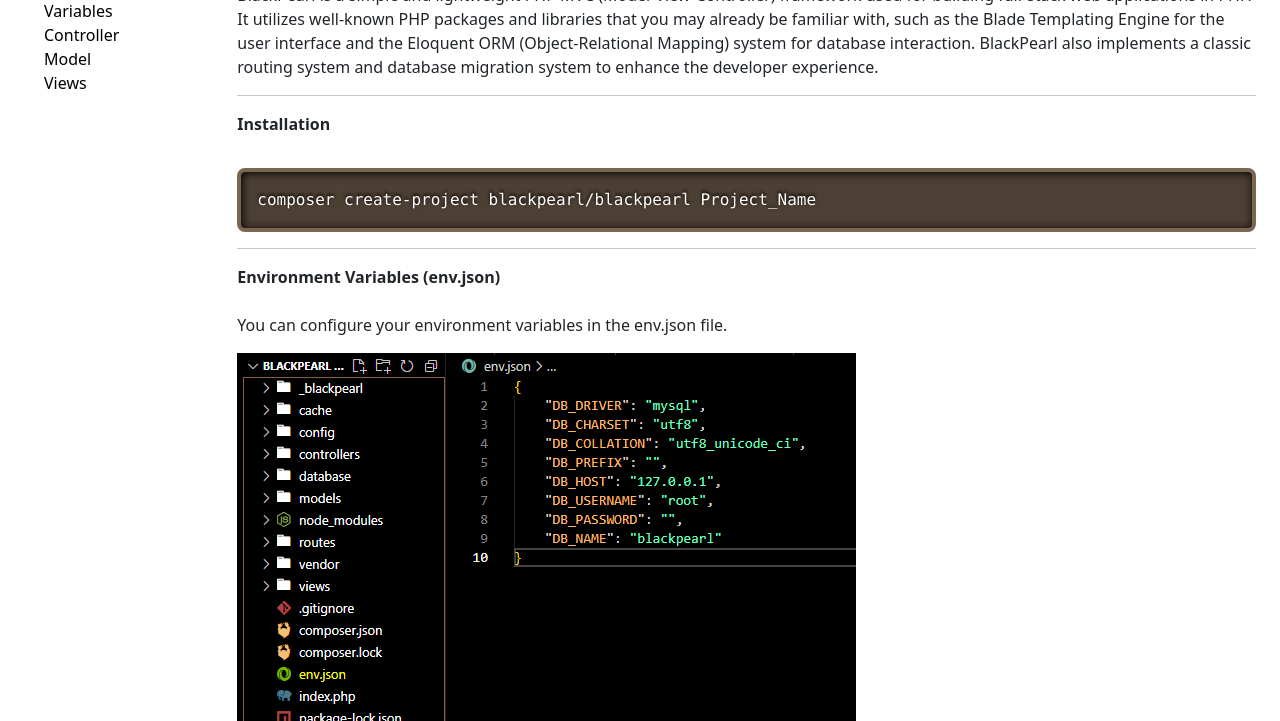
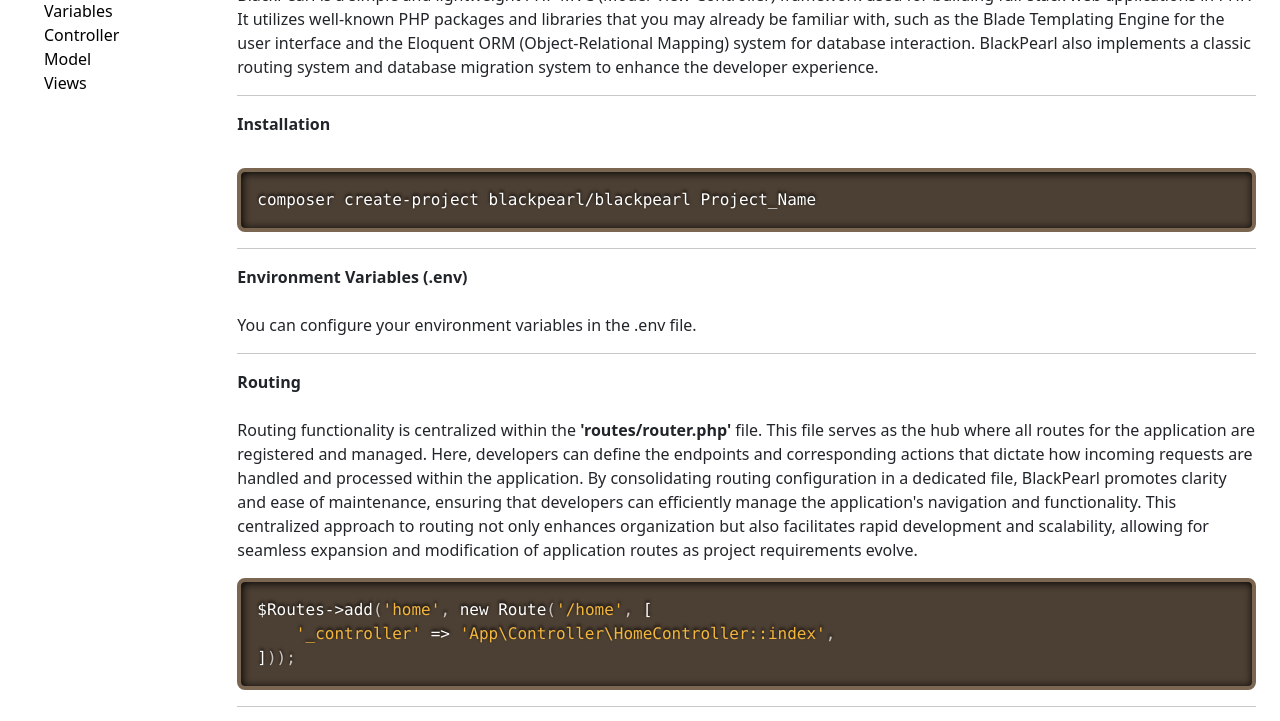
Before and after one commit to mjespelita/mjblackpearl, a plain HTML site: page index.html in a window 1280 px wide. Shown: the part 225-946 px from the top of the page. Drawn offline with Linux system fonts and the light colour scheme.

Commit message:
remove env.json

```diff
--- a/index.html
+++ b/index.html
@@ -56,11 +56,10 @@
                         <b id="installation">Installation</b> <br> <br>
 <pre class="language-css">composer create-project blackpearl/blackpearl Project_Name</pre>
                         <hr>
-                        <b id="env">Environment Variables (env.json)</b> <br> <br>
+                        <b id="env">Environment Variables (.env)</b> <br> <br>
                         <p>
-                            You can configure your environment variables in the env.json file.
+                            You can configure your environment variables in the .env file.
                         </p>
-                        <img src="./img/1.PNG" class="image" alt="">
 
                         <hr>
                         <b id="env">Routing</b> <br> <br>
```
